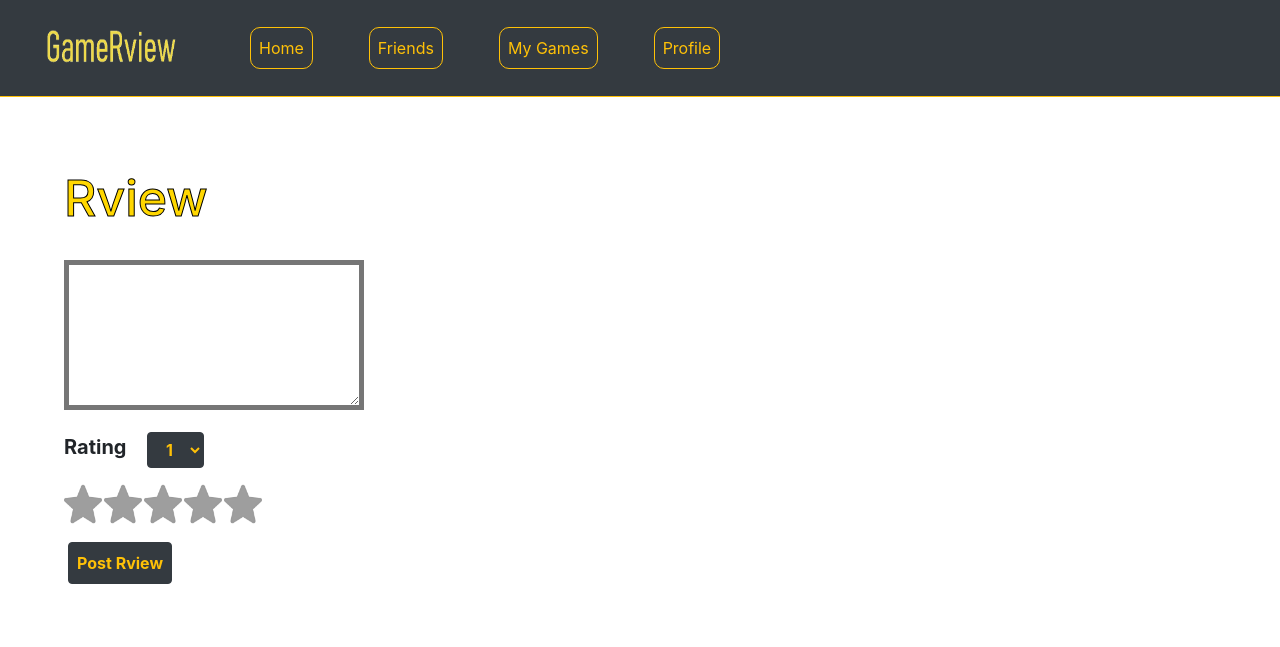
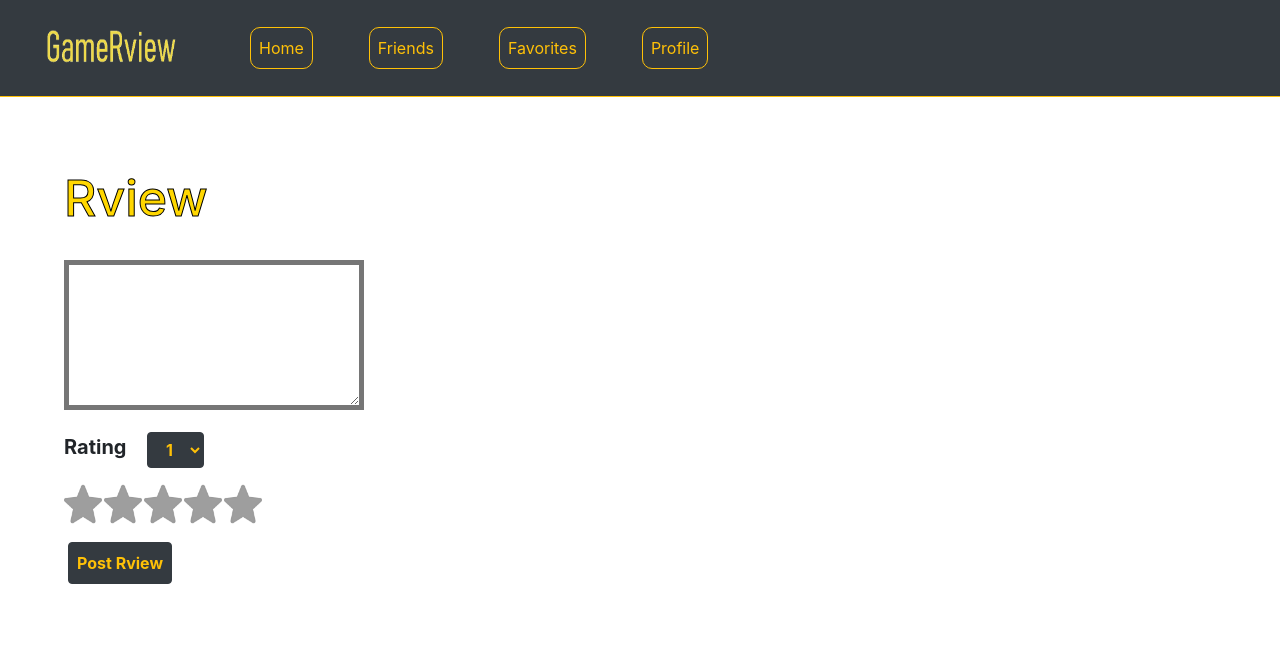
Before and after one commit to Orion-CS/GameRview, a Flask app: page /review/1/ in a window 1280 px wide. Shown: the top 647 px of the page. Run offline with Flask 2, Linux system fonts and the light colour scheme; the visitor is signed in with stand-in values (Sample User, id 1); some libraries are stand-ins or nearby versions.

Commit message:
one other change

```diff
--- a/templates/review_form.html
+++ b/templates/review_form.html
@@ -34,7 +34,7 @@
           <a class="nav-link text-warning" href="/friends/">Friends <span class="sr-only">(current)</span></a>
         </li>
         <li class="nav-item active">
-          <a class="nav-link text-warning" href="/mygames/">My Games <span class="sr-only">(current)</span> </a>
+          <a class="nav-link text-warning" href="/mygames/">Favorites <span class="sr-only">(current)</span> </a>
         </li>
         {% endif %}
         <li class="nav-item active">
```
